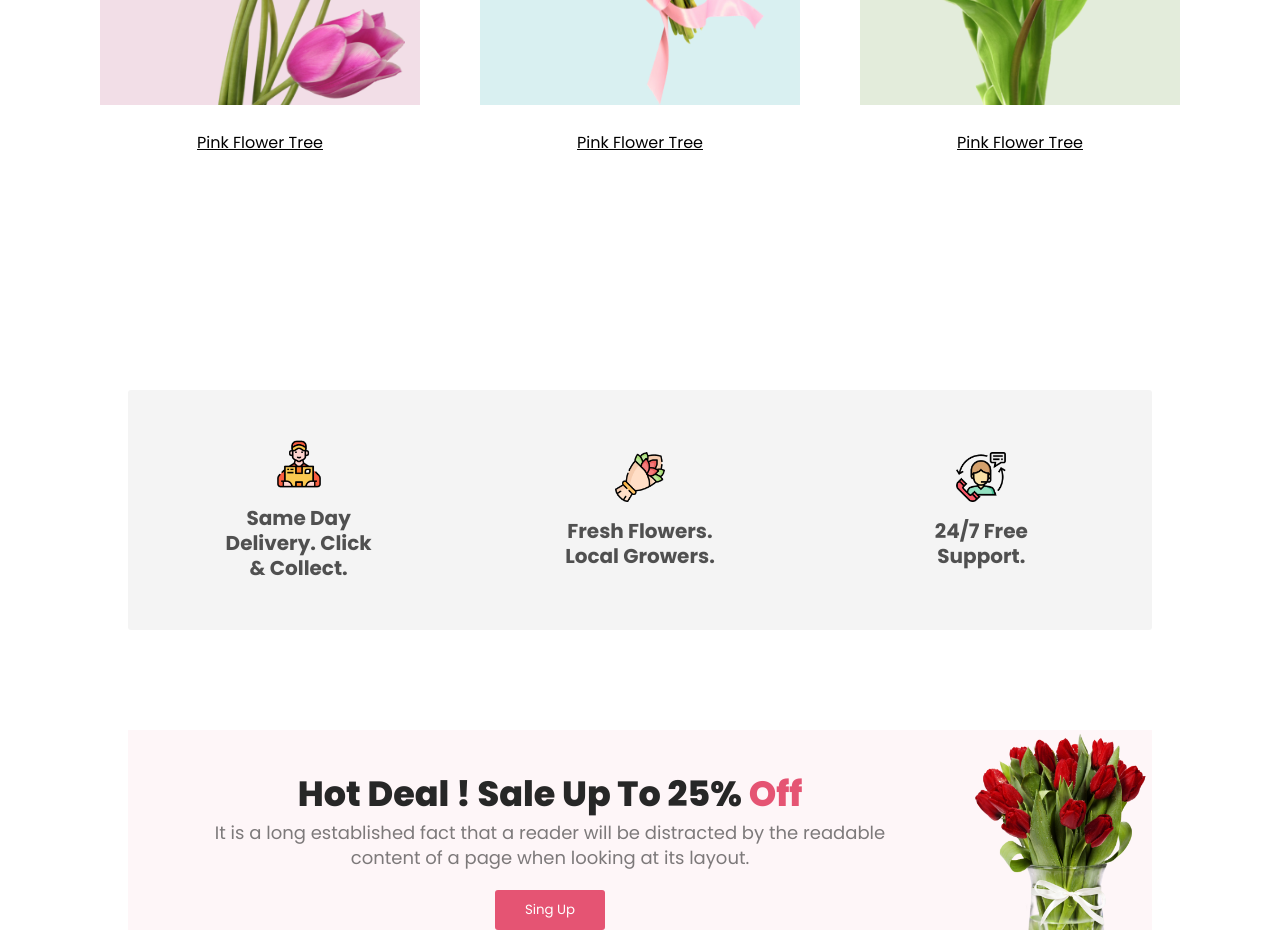
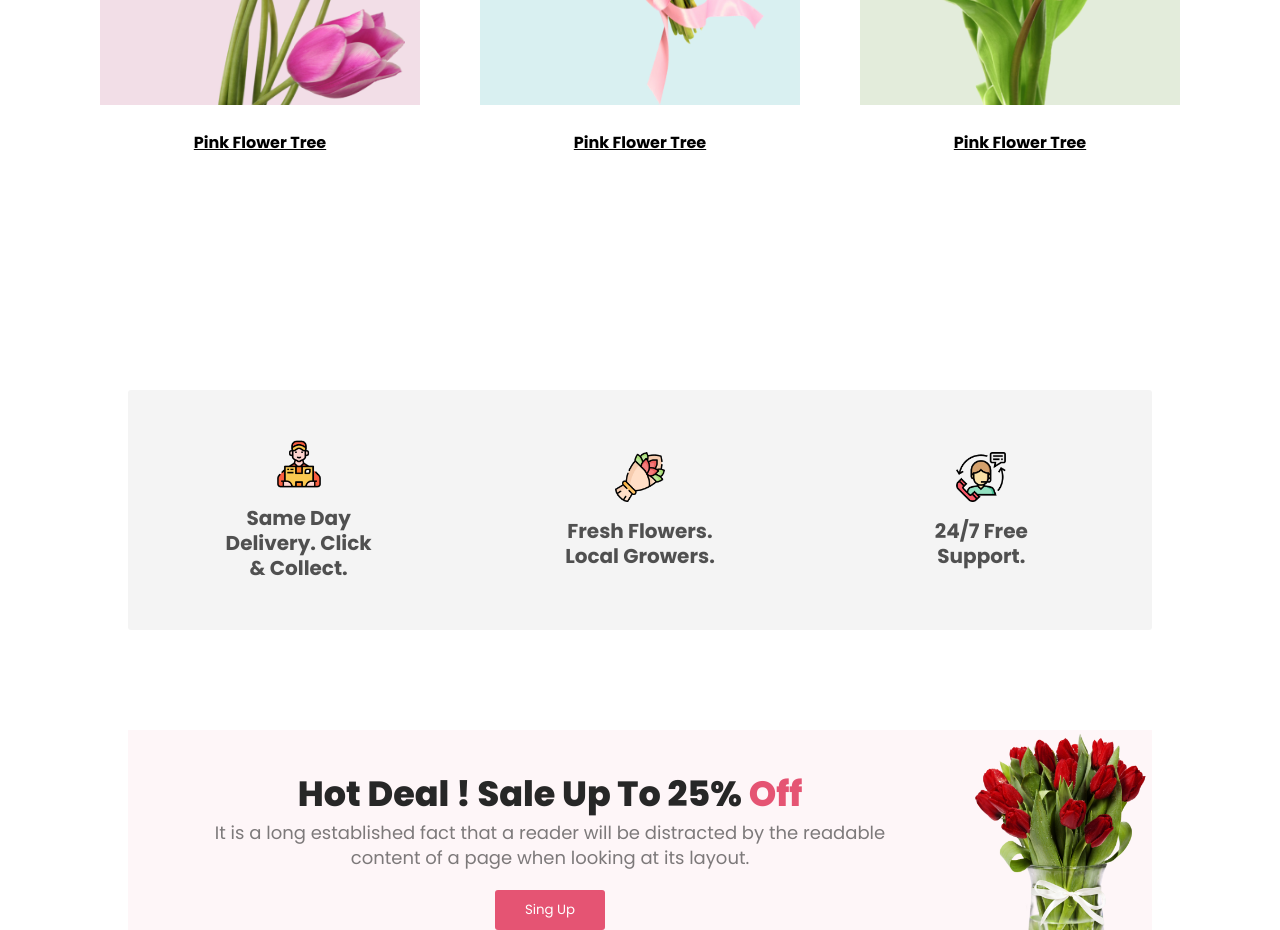
Before and after one commit to fahim-khandakar/flower-shop, a plain HTML site: page index.html in a window 1280 px wide. Shown: the part 2160-3090 px from the top of the page. Drawn offline with Linux system fonts and the light colour scheme.

Commit message:
h tag edit

```diff
--- a/index.html
+++ b/index.html
@@ -63,21 +63,21 @@
                     <div class="flower-1">
                         <img src="Flower Asset/pngwing 6.png" alt="">
                     </div>
-                    <p class="flower-title">Pink Flower Tree</p>
+                    <h4 class="flower-title">Pink Flower Tree</h4>
                 </div>
 
                 <div>
                     <div class="flower-2">
                         <img src="Flower Asset/pngwing 5.png" alt="">
                     </div>
-                    <p class="flower-title">Pink Flower Tree</p>
+                    <h4 class="flower-title">Pink Flower Tree</h4>
                 </div>
 
                 <div>
                     <div class="flower-3">
                         <img src="Flower Asset/pngwing 7.png" alt="">
                     </div>
-                    <p class="flower-title">Pink Flower Tree</p>
+                    <h4 class="flower-title">Pink Flower Tree</h4>
                 </div>
 
             </div>
```
